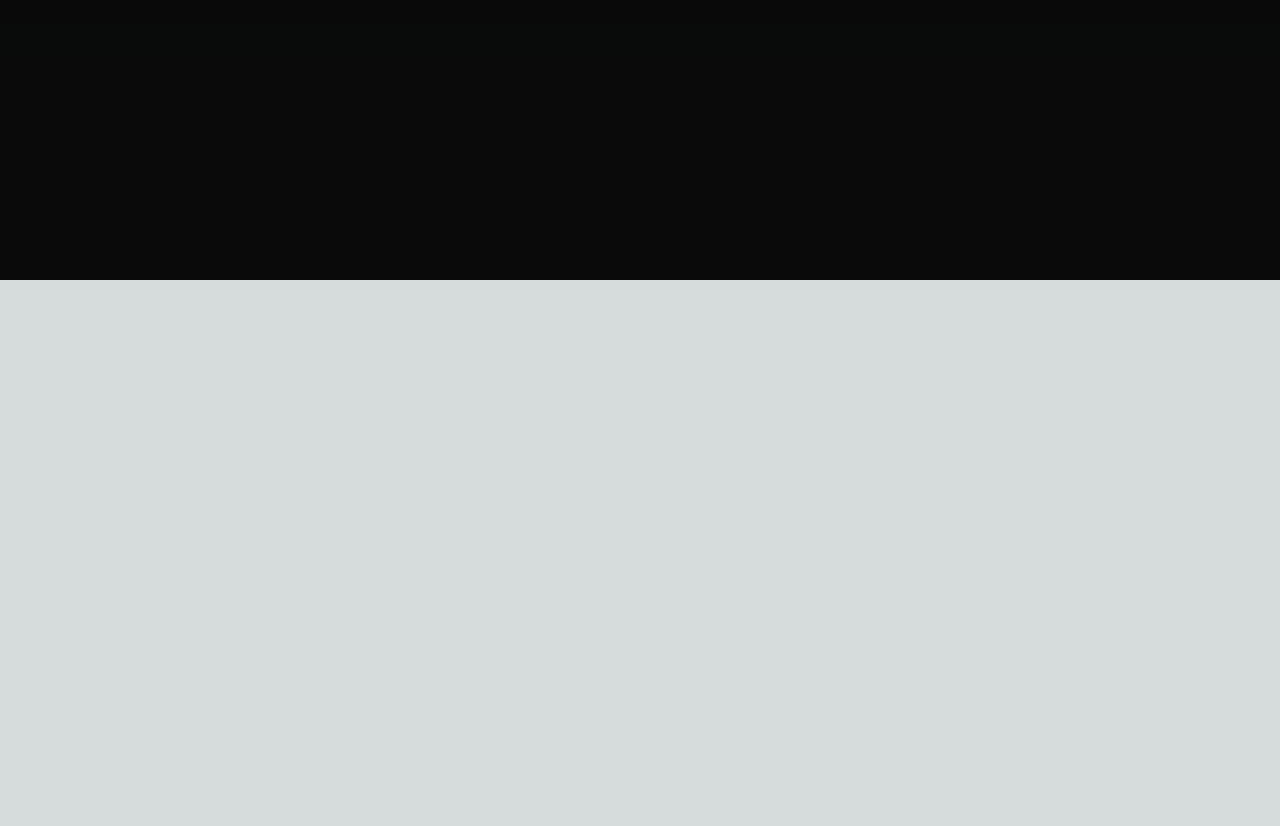
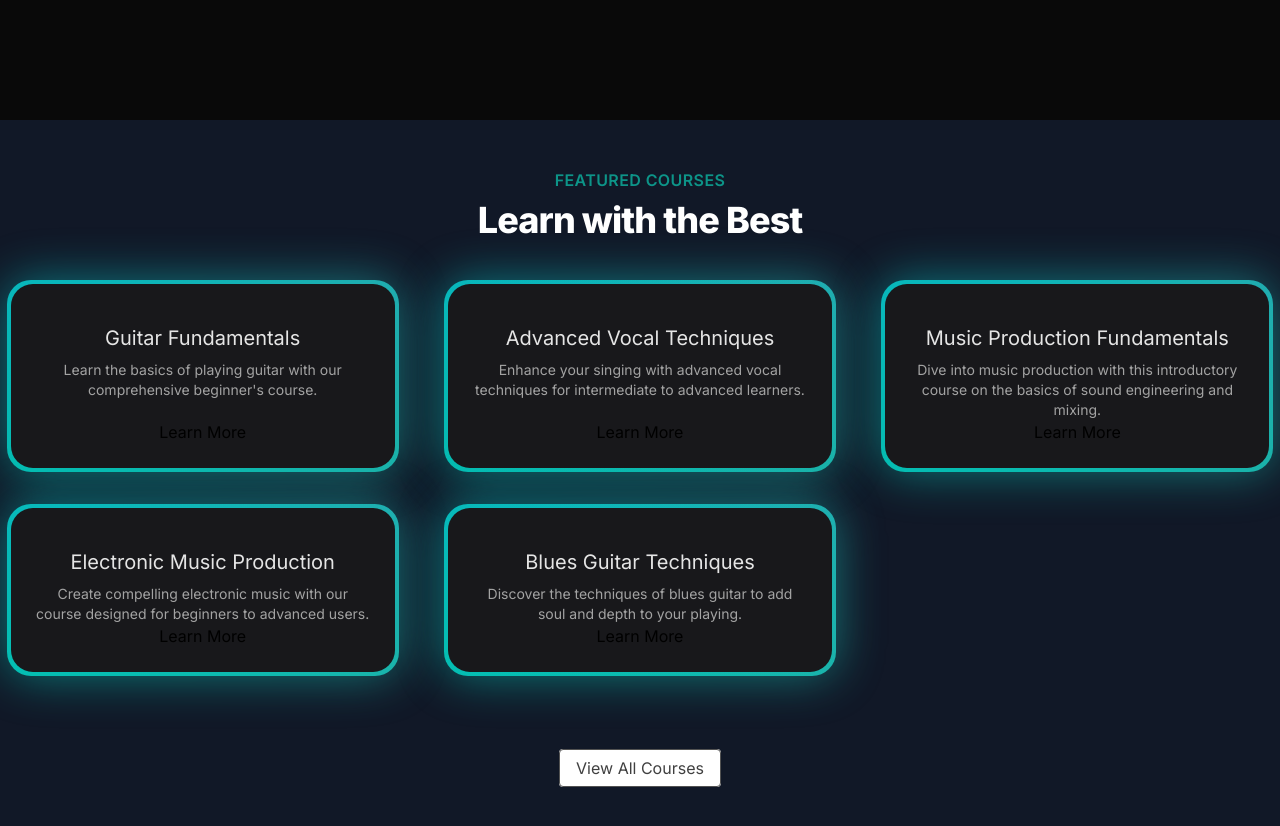
Before and after one commit to Ujjwal835/music-academy, a Next.js app: page / in a window 1280 px wide. Shown: the part 520-1346 px from the top of the page. Before the commit the page ends 800 px from the top, so only its background shows below. Built offline with nearby package versions, Linux system fonts and the light colour scheme.

Commit message:
created courses page

```diff
--- a/src/app/page.tsx
+++ b/src/app/page.tsx
@@ -1,9 +1,11 @@
+import FeaturedCourses from "@/components/FeaturedCourses";
 import HeroSection from "@/components/ui/HeroSection";
 
 export default function Home() {
   return (
     <main className="min-h-screen bg-black/[0.96] antialiased bg-grid-white/[0.02]">
     <HeroSection/>
+    <FeaturedCourses/>
     </main>
   );
 }
--- /dev/null
+++ b/src/components/FeaturedCourses.tsx
@@ -0,0 +1,62 @@
+"use client";
+import Link from "next/link";
+import courseData from "../data/music_courses.json";
+import { BackgroundGradient } from "./ui/background-gradient";
+
+interface Course {
+  id: number;
+  title: string;
+  slug: string;
+  description: string;
+  price: number;
+  instructor: string;
+  isFeatured: boolean;
+}
+function FeaturedCourses() {
+  const featuredCourses = courseData.courses.filter(
+    (course: Course) => course.isFeatured
+  );
+  return (
+    <div className="py-12 bg-gray-900">
+      <div>
+        <div className="text-center">
+          <h2 className="text-base text-teal-600 font-semibold tracking-wide uppercase ">
+            FEATURED COURSES
+          </h2>
+          <p className="mt-2 text-3xl leading-8 font-extrabold tracking-tight text-white sm:text-4xl">
+            Learn with the Best
+          </p>
+        </div>
+      </div>
+      <div className="mt-10">
+        <div className="grid grid-cols-1 sm:grid-cols-2 lg:grid-cols-3 gap-8 justify-center">
+          {featuredCourses.map((course: Course) => (
+            <div className="flex justify-center" key={course.id}>
+              <BackgroundGradient className="flex flex-col rounded-[22px] bg-white dark:bg-zinc-900 overflow-hidden h-full max-w-sm">
+                <div className="p-4 sm:p-6 flex flex-col items-center text-center flex-grow">
+                  <p className="text-lg sm:text-xl text-black mt-4 mb-2 dark:text-neutral-200">
+                    {course.title}
+                  </p>
+                  <p className="text-sm text-neutral-600 dark:text-neutral-400 flex-grow">
+                    {course.description}
+                  </p>
+                  <Link href={`/courses/${course.slug}`}>Learn More</Link>
+                </div>
+              </BackgroundGradient>
+            </div>
+          ))}
+        </div>
+      </div>
+      <div className="mt-20 text-center">
+        <Link
+          href={"/courses"}
+          className="px-4 py-2 rounded border border-neutral-600 text-neutral-700 bg-white hover:bg-gray-100 transition duration-200"
+        >
+          View All Courses
+        </Link>
+      </div>
+    </div>
+  );
+}
+
+export default FeaturedCourses;
--- /dev/null
+++ b/src/components/ui/background-gradient.tsx
@@ -0,0 +1,72 @@
+import { cn } from "@/utils/cn";
+import React from "react";
+import { motion } from "framer-motion";
+
+export const BackgroundGradient = ({
+  children,
+  className,
+  containerClassName,
+  animate = true,
+}: {
+  children?: React.ReactNode;
+  className?: string;
+  containerClassName?: string;
+  animate?: boolean;
+}) => {
+  const variants = {
+    initial: {
+      backgroundPosition: "0 50%",
+    },
+    animate: {
+      backgroundPosition: ["0, 50%", "100% 50%", "0 50%"],
+    },
+  };
+  return (
+    <div className={cn("relative p-[4px] group", containerClassName)}>
+      <motion.div
+        variants={animate ? variants : undefined}
+        initial={animate ? "initial" : undefined}
+        animate={animate ? "animate" : undefined}
+        transition={
+          animate
+            ? {
+                duration: 5,
+                repeat: Infinity,
+                repeatType: "reverse",
+              }
+            : undefined
+        }
+        style={{
+          backgroundSize: animate ? "400% 400%" : undefined,
+        }}
+        className={cn(
+          "absolute inset-0 rounded-3xl z-[1] opacity-60 group-hover:opacity-100 blur-xl  transition duration-500 will-change-transform",
+          " bg-[radial-gradient(circle_farthest-side_at_0_100%,#00ccb1,transparent),radial-gradient(circle_farthest-side_at_100%_0,#7b61ff,transparent),radial-gradient(circle_farthest-side_at_100%_100%,#ffc414,transparent),radial-gradient(circle_farthest-side_at_0_0,#1ca0fb,#141316)]"
+        )}
+      />
+      <motion.div
+        variants={animate ? variants : undefined}
+        initial={animate ? "initial" : undefined}
+        animate={animate ? "animate" : undefined}
+        transition={
+          animate
+            ? {
+                duration: 5,
+                repeat: Infinity,
+                repeatType: "reverse",
+              }
+            : undefined
+        }
+        style={{
+          backgroundSize: animate ? "400% 400%" : undefined,
+        }}
+        className={cn(
+          "absolute inset-0 rounded-3xl z-[1] will-change-transform",
+          "bg-[radial-gradient(circle_farthest-side_at_0_100%,#00ccb1,transparent),radial-gradient(circle_farthest-side_at_100%_0,#7b61ff,transparent),radial-gradient(circle_farthest-side_at_100%_100%,#ffc414,transparent),radial-gradient(circle_farthest-side_at_0_0,#1ca0fb,#141316)]"
+        )}
+      />
+
+      <div className={cn("relative z-10", className)}>{children}</div>
+    </div>
+  );
+};
```
